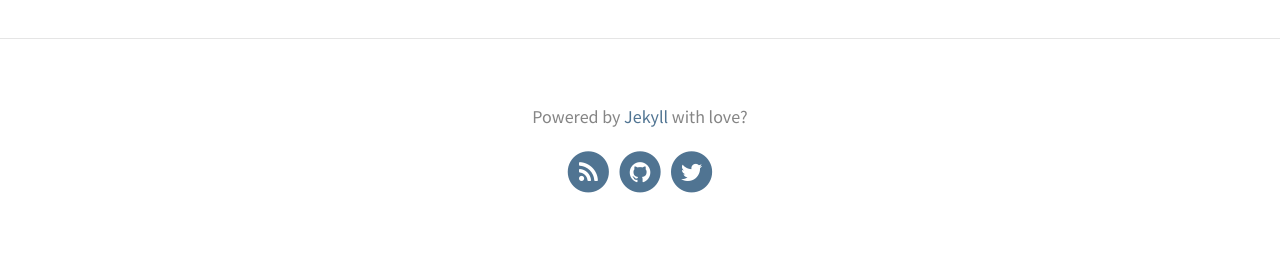
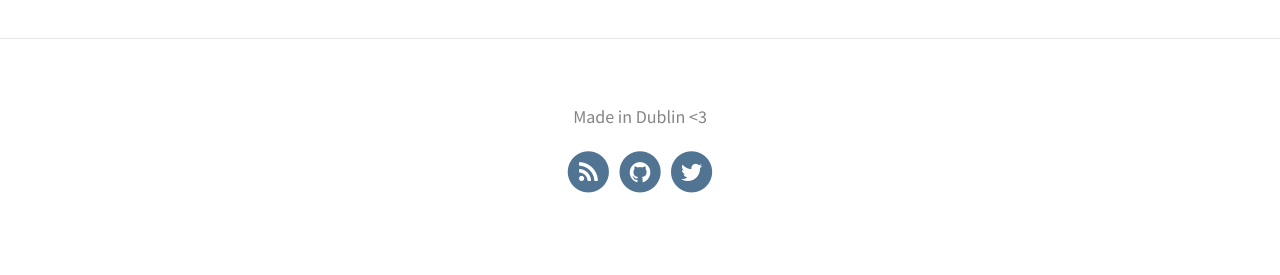
Before and after one commit to judavi/judavi.github.io, a Jekyll site: the page built from index.html, in a window 1280 px wide. Shown: the part 941-1216 px from the top of the page. Built offline with Jekyll 4.4.1, drawn with Linux system fonts in a browser that asks for light colours; the list of posts is cut into pages by our own code.

Commit message:
Added made in Dublin

```diff
--- a/_config.yml
+++ b/_config.yml
@@ -16,7 +16,7 @@ theme_settings:
      Hello!
   header_text_feature_image: assets/img/pexels/triangular.jpeg
   footer_text: >
-   Powered by <a href="https://jekyllrb.com/">Jekyll</a> with love?
+   Made in Dublin <3
 
   # Icons
   rss: true  # Make sure you created a feed.xml with feed.xml layout
```
Also changed, not shown: 15 other files.
